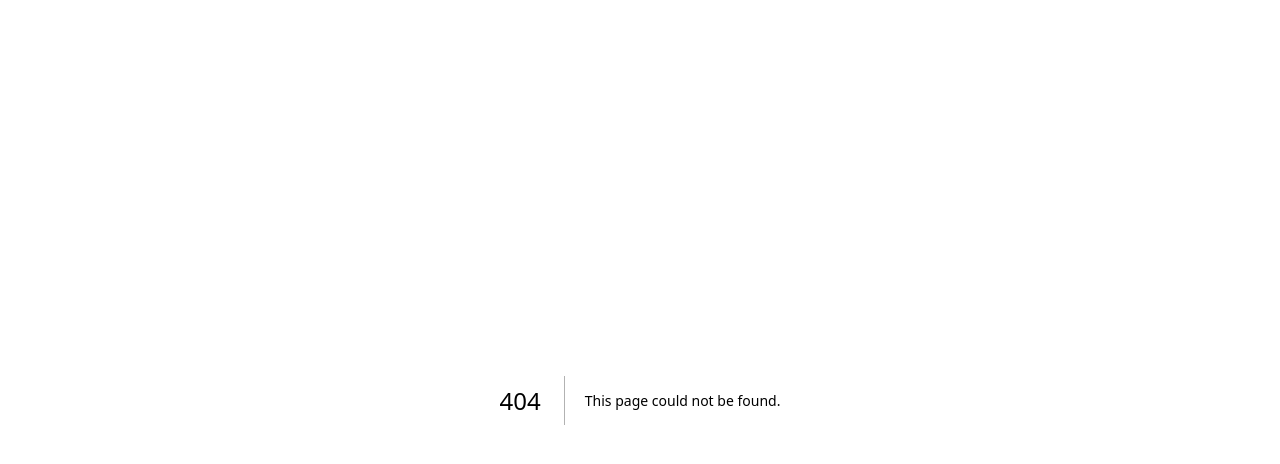
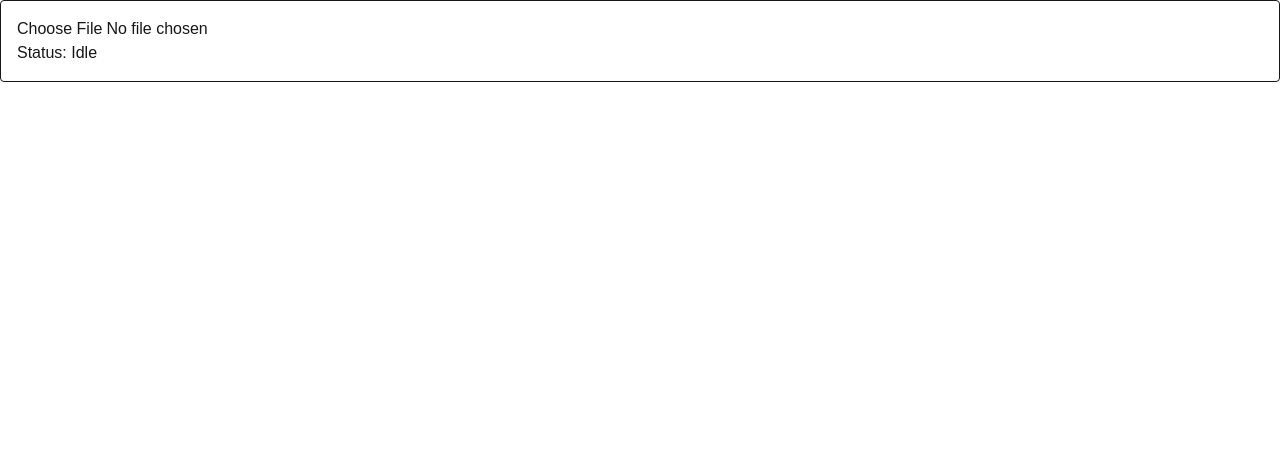
Before and after one commit to akashm6/codebaser, a Next.js app in the folder frontend/: page /zipuploader in a window 1280 px wide. Before the commit this address had no page. Shown: the top 464 px of the page. Built offline with nearby package versions, Linux system fonts and the light colour scheme.

Commit message:
zip uploading page

```diff
--- /dev/null
+++ b/frontend/src/app/zipuploader/page.tsx
@@ -0,0 +1,43 @@
+"use client";
+import { useState } from "react";
+
+export default function ZipUploader() {
+  const [file, setFile] = useState(null);
+  const [uploadStatus, setStatus] = useState("Idle");
+
+  const handleFileChange = async (e: any) => {
+    const selected = e.target.files?.[0];
+    if (!selected || !selected.name.endsWith(".zip")) return;
+    setFile(selected);
+
+    const payload = {
+        name: selected.name,
+        content_type: selected.type,
+        size: selected.size
+    }
+
+    const res = await fetch(`http://localhost:8000/generate-presigned-url?filename=${selected.name}&content_type=${selected.type}`);
+    const { url, key } = await res.json();
+
+    await fetch(url, {
+      method: "PUT",
+      headers: { "Content-Type": selected.type },
+      body: selected,
+    });
+
+    const res2 = await fetch("http://localhost:8000/zip-processing", {
+      method: "POST",
+      headers: { "Content-Type": "application/json" },
+      body: JSON.stringify(payload),
+    });
+
+    setStatus("Uploaded and processing started");
+  };
+
+  return (
+    <div className="p-4 border rounded">
+      <input type="file" accept=".zip" onChange={handleFileChange} />
+      <p>Status: {uploadStatus}</p>
+    </div>
+  );
+}
```
